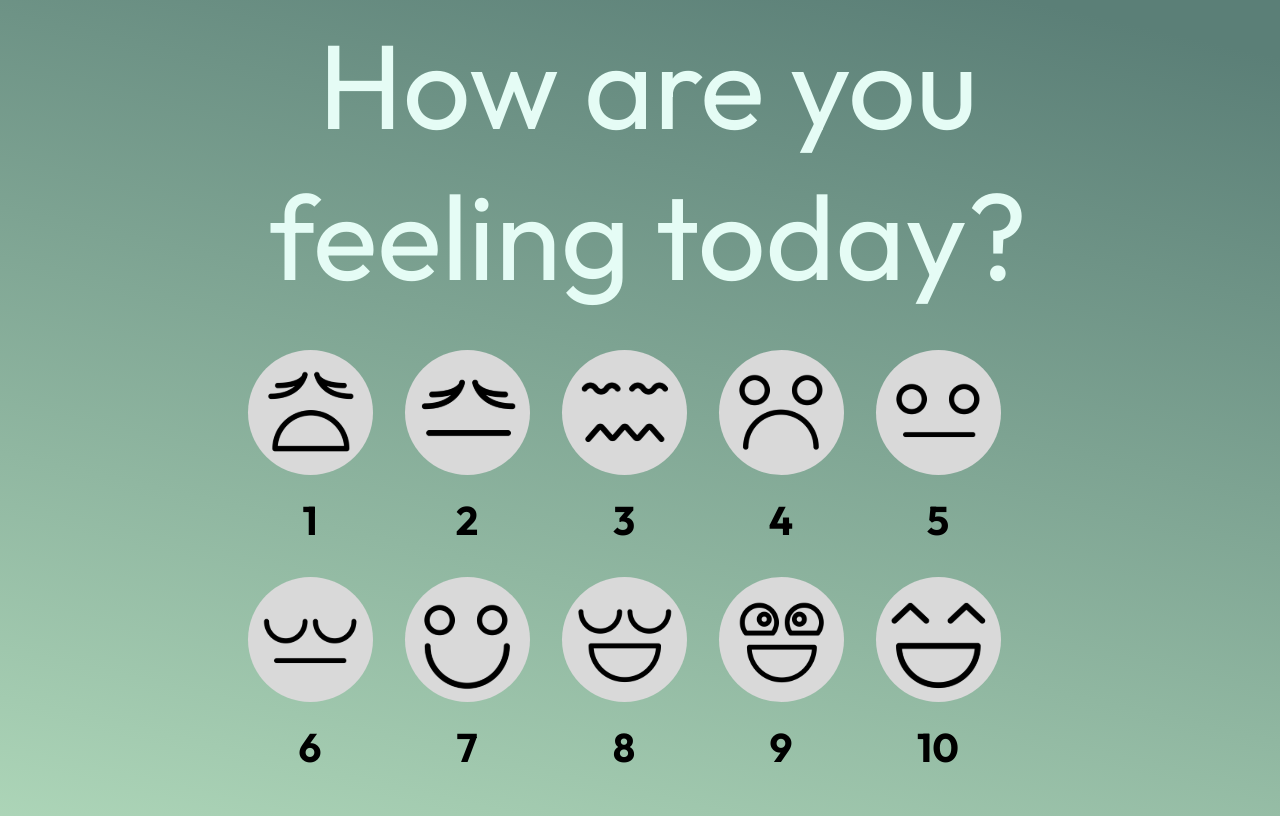
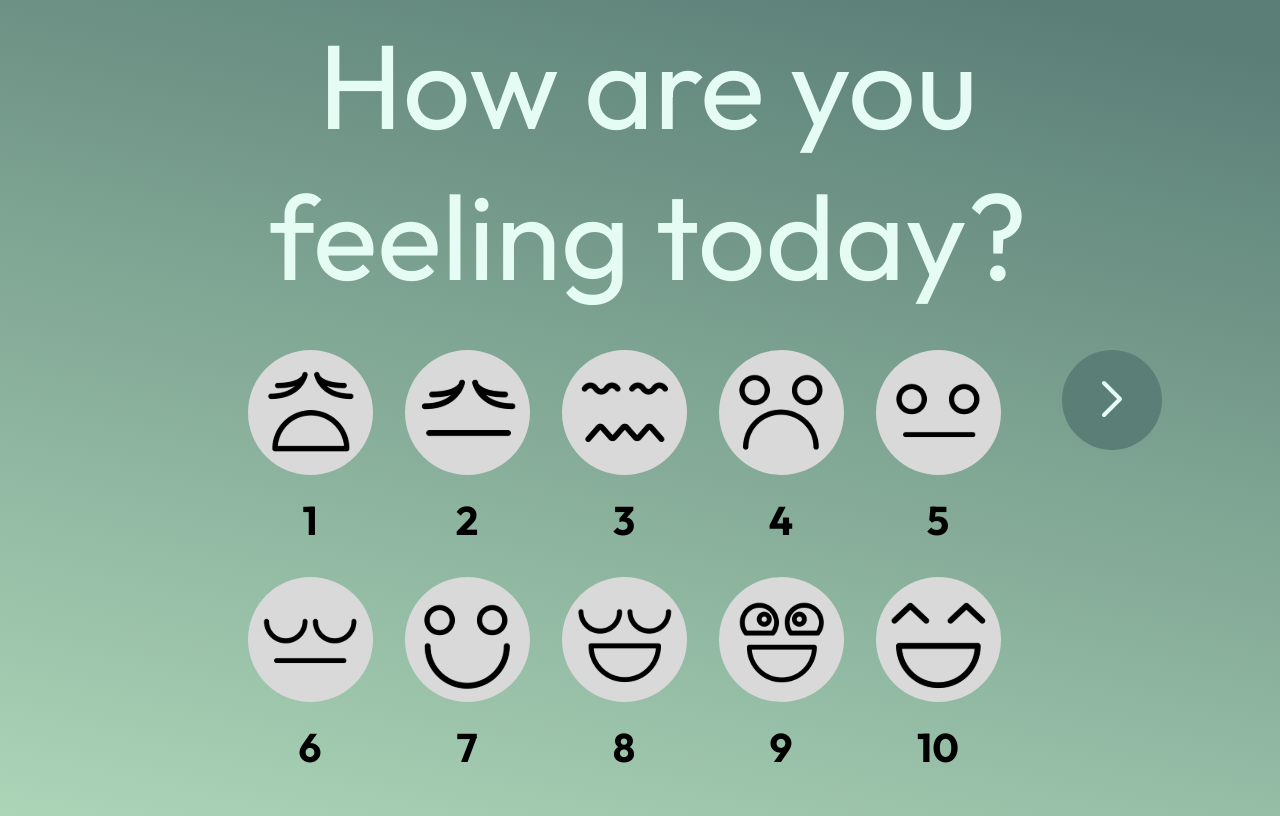
Before and after one commit to srikar-eranky/project-cognitio, a Next.js app in the folder client/: page /rating in a window 1280 px wide. Built offline with nearby package versions, Linux system fonts and the light colour scheme.

Commit message:
add next button after emoji selection

```diff
--- /dev/null
+++ b/client/src/app/components/NextBtn/btn.js
@@ -0,0 +1,27 @@
+import styles from "./btn.module.css";
+
+function NextBtn() {
+  return (
+    <button className={styles.next}>
+      {/* <img className={styles.svg} src="/rightArrow.svg"></img> */}
+      <svg
+        width="64px"
+        height="64px"
+        stroke-width="1.5"
+        viewBox="0 0 24 24"
+        fill="none"
+        xmlns="http://www.w3.org/2000/svg"
+      >
+        <path
+          d="M9 6L15 12L9 18"
+          stroke="#E5FCF5"
+          strokeWidth="1.5"
+          strokeLinecap="round"
+          strokeLinejoin="round"
+        ></path>
+      </svg>
+    </button>
+  );
+}
+
+export default NextBtn;
--- /dev/null
+++ b/client/src/app/components/NextBtn/btn.module.css
@@ -0,0 +1,59 @@
+.next {
+  cursor: pointer;
+  position: absolute;
+  z-index: 10;
+  left: 83%;
+  width: 100px;
+  height: 100px;
+  border-radius: 50%;
+  border-style: none;
+  background-color: var(--darkGreen);
+  transition: background-color 0.3s ease;
+  animation: bounce-in-right 1.1s both;
+}
+
+.svg {
+  width: 75px;
+  height: 75px;
+}
+
+.next:hover {
+  background-color: var(--accentGreen1);
+}
+
+.next path {
+  transition: stroke 0.3s ease;
+}
+
+.next:hover path {
+  stroke: var(--darkGreen);
+}
+
+@keyframes bounce-in-right {
+  0% {
+    transform: translateX(600px);
+    opacity: 0;
+  }
+  38% {
+    transform: translateX(0);
+    opacity: 1;
+  }
+  55% {
+    transform: translateX(68px);
+  }
+  72% {
+    transform: translateX(0);
+  }
+  81% {
+    transform: translateX(32px);
+  }
+  90% {
+    transform: translateX(0);
+  }
+  95% {
+    transform: translateX(8px);
+  }
+  100% {
+    transform: translateX(0);
+  }
+}
--- a/client/src/app/rating/page.js
+++ b/client/src/app/rating/page.js
@@ -3,6 +3,7 @@ import styles from "./page.module.css";
 import Emoji from "../components/Emoji/emoji";
 import { useState } from "react";
 import { faces } from "../components/Emoji/emoji";
+import NextBtn from "../components/NextBtn/btn";
 
 function RatingGreeting() {
   const [activeRating, setActiveRating] = useState(null);
@@ -36,6 +37,7 @@ function RatingGreeting() {
               <span>{index + 1}</span>
             </div>
           ))}
+          <NextBtn />
         </div>
         <div className={`${styles.emojiRow} ${styles.bottomRow}`}>
           {faces.slice(5).map((face, index) => (
--- a/client/src/app/rating/page.module.css
+++ b/client/src/app/rating/page.module.css
@@ -25,7 +25,6 @@
 
 .emojiRow {
   display: flex;
-  flex-wrap: nowrap;
 }
 
 .ratingContainer .emojiRow > * {
```
Also changed, not shown: client/public/rightArrow.svg (added).
